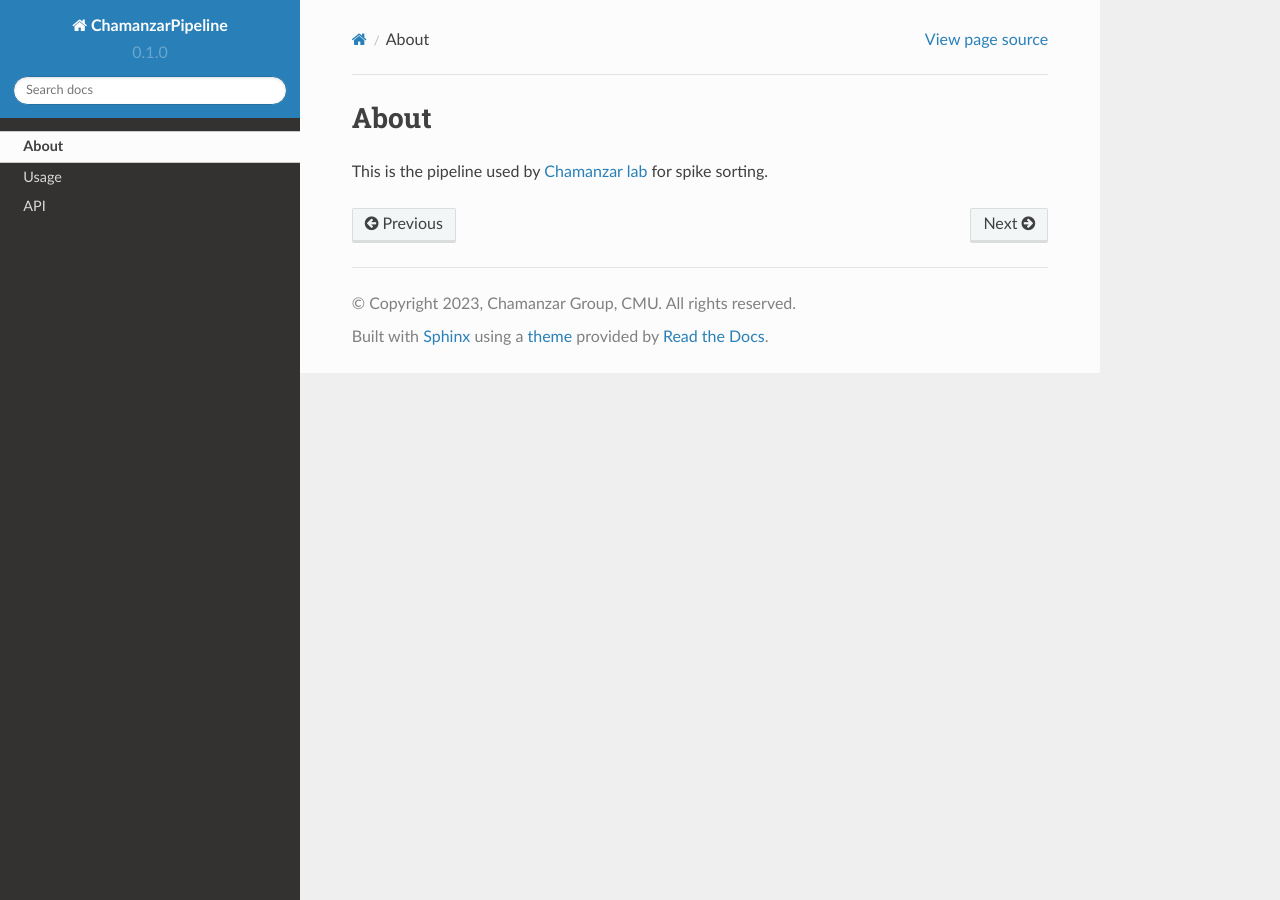
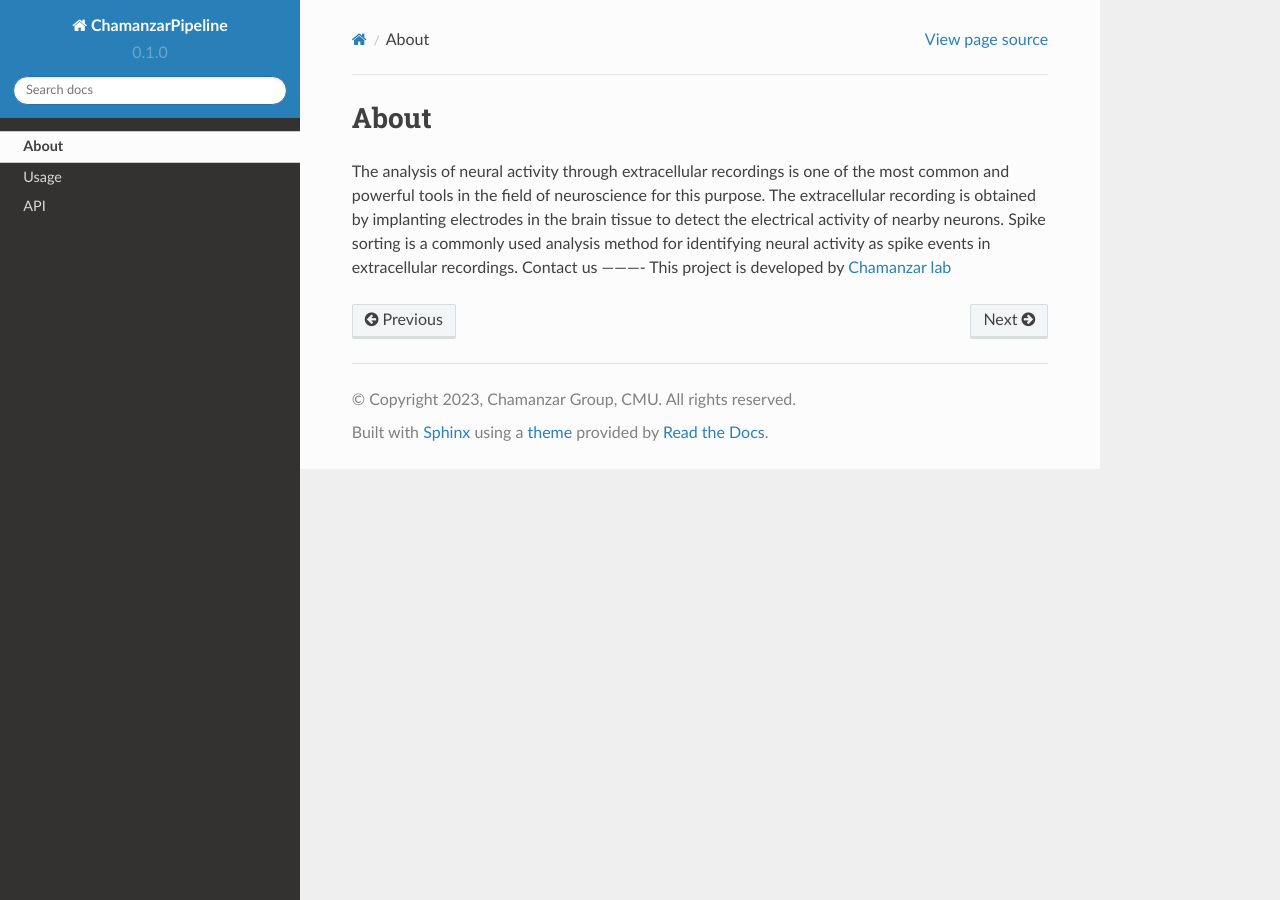
Before and after one commit to az123zx123/ChamanzarPipeline, a Sphinx documentation site: the page built from docs/source/about.rst, in a window 1280 px wide. Built offline with Sphinx 7.4.7 and the Read the Docs theme 2.0.0, drawn with Linux system fonts in a browser that asks for light colours.

Commit message:
Update about.rst

```diff
--- a/docs/source/about.rst
+++ b/docs/source/about.rst
@@ -1,3 +1,8 @@
 About
 =====
-This is the pipeline used by `Chamanzar lab <https://www.chamanzarlab.com/>`_ for spike sorting.
+The analysis of neural activity through extracellular recordings is one of the most common and powerful tools in the field of neuroscience for this purpose.
+The extracellular recording is obtained by implanting electrodes in the brain tissue to detect the electrical activity of nearby neurons.
+Spike sorting is a commonly used analysis method for identifying neural activity as spike events in extracellular recordings.
+Contact us
+----------
+This project is developed by `Chamanzar lab <https://www.chamanzarlab.com/>`_
```
